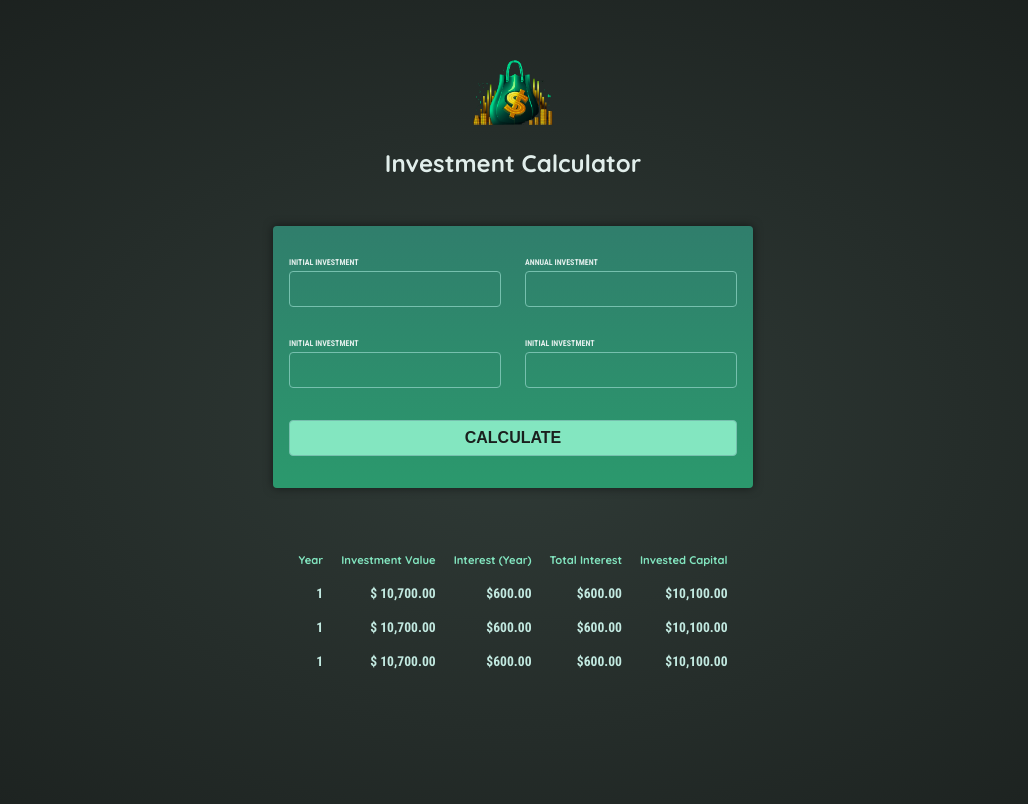
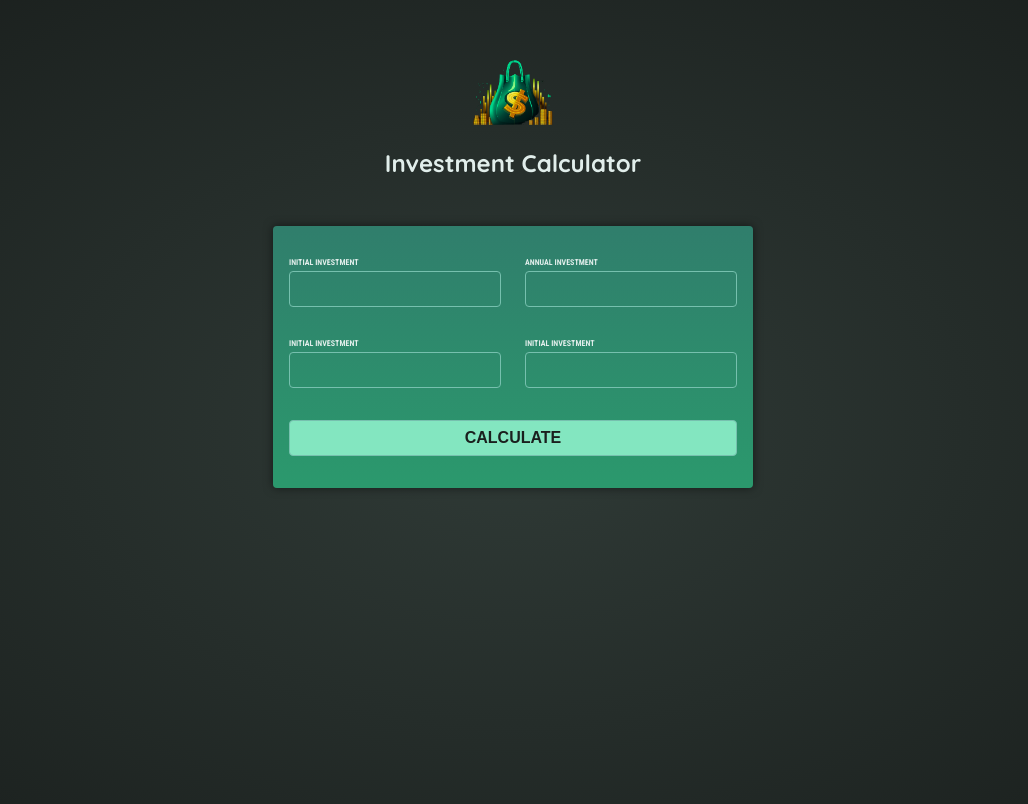
Before and after one commit to racoci/2-investment-calculator, an Angular app: page / in a window 1280 px wide. Shown: the top 804 px of the page, without its empty margins (127-1155 px from the left). Built offline with nearby package versions, Linux system fonts and the light colour scheme.

Commit message:
First draft of the exercise.

```diff
--- a/src/app/app.component.html
+++ b/src/app/app.component.html
@@ -1,3 +1,3 @@
 <app-header />
-<app-user-input />
-<app-investment-results />
+<app-user-input (userInputChange)="userInput=$event" />
+<app-investment-results *ngIf="userInput" [userInput]="userInput"/>
--- a/src/app/investment-results/investment-results.component.html
+++ b/src/app/investment-results/investment-results.component.html
@@ -9,26 +9,12 @@
     </tr>
   </thead>
   <tbody>
-  <tr>
-    <th>1</th>
-    <th>$ 10,700.00</th>
-    <th>$600.00</th>
-    <th>$600.00</th>
-    <th>$10,100.00</th>
-  </tr>
-  <tr>
-    <th>1</th>
-    <th>$ 10,700.00</th>
-    <th>$600.00</th>
-    <th>$600.00</th>
-    <th>$10,100.00</th>
-  </tr>
-  <tr>
-    <th>1</th>
-    <th>$ 10,700.00</th>
-    <th>$600.00</th>
-    <th>$600.00</th>
-    <th>$10,100.00</th>
+  <tr *ngFor="let annualResult of computeAnnualResults()" >
+    <th>{{annualResult.year}}</th>
+    <th>${{annualResult.interest}}</th>
+    <th>${{annualResult.totalInterest}}</th>
+    <th>${{annualResult.valueEndOfYear}}</th>
+    <th>${{annualResult.totalAmountInvested}}</th>
   </tr>
   </tbody>
 </table>
--- a/src/app/investment-results/investment-results.component.ts
+++ b/src/app/investment-results/investment-results.component.ts
@@ -1,12 +1,40 @@
-import { Component } from '@angular/core';
+import {Component, Input} from '@angular/core';
+import {AnnualResults} from "./annual.results";
+import {UserInputData} from "../user-input/user-input.data";
+import {NgForOf} from "@angular/common";
 
 @Component({
   selector: 'app-investment-results',
   standalone: true,
-  imports: [],
+  imports: [
+    NgForOf
+  ],
   templateUrl: './investment-results.component.html',
   styleUrl: './investment-results.component.css'
 })
 export class InvestmentResultsComponent {
+  @Input({required: true}) userInput!: UserInputData;
 
+  computeAnnualResults(): AnnualResults[] {
+    const annualData = [];
+    let investmentValue = this.userInput.initialInvestment;
+
+    for (let i = 0; i < this.userInput.duration; i++) {
+      const year = i + 1;
+      const interestEarnedInYear = investmentValue * (this.userInput.expectedReturn / 100);
+      investmentValue += interestEarnedInYear + this.userInput.annualInvestment;
+      const totalInterest =
+        investmentValue - this.userInput.annualInvestment * year - this.userInput.initialInvestment;
+      annualData.push({
+        year: year,
+        interest: interestEarnedInYear,
+        valueEndOfYear: investmentValue,
+        annualInvestment: this.userInput.annualInvestment,
+        totalInterest: totalInterest,
+        totalAmountInvested: this.userInput.initialInvestment + this.userInput.annualInvestment * year,
+      });
+    }
+
+    return annualData;
+  }
 }
--- a/src/app/user-input/user-input.component.html
+++ b/src/app/user-input/user-input.component.html
@@ -2,28 +2,31 @@
   <div class="input-group" >
     <p>
       <label for="initial-investment">Initial Investment</label>
-      <input type="text" id="initial-investment" name="title" />
+      <input
+        type="text"
+        id="initial-investment"
+        name="Initial Investment" [(ngModel)]="initialInvestment" />
     </p>
 
     <p>
       <label for="annual-investment">Annual Investment</label>
-      <input type="text" id="annual-investment" name="title" />
+      <input type="text" id="annual-investment" name="Annual Investment" [(ngModel)]="annualInvestment"/>
     </p>
   </div>
 
   <div class="input-group" >
     <p>
       <label for="expected-return">Initial Investment</label>
-      <input type="text" id="expected-return" name="title" />
+      <input type="text" id="expected-return" name="Expected Return" [(ngModel)]="expectedReturn"/>
     </p>
 
     <p>
       <label for="duration">Initial Investment</label>
-      <input type="text" id="duration" name="title" />
+      <input type="text" id="duration" name="Duration" [(ngModel)]="duration" />
     </p>
   </div>
 
   <p class="actions">
-    <button type="submit">Calculate</button>
+    <button [disabled]="hasMissingFields()" (click)="onUpdate($event)" type="submit">Calculate</button>
   </p>
 </form>
--- a/src/app/user-input/user-input.component.ts
+++ b/src/app/user-input/user-input.component.ts
@@ -1,12 +1,35 @@
-import { Component } from '@angular/core';
+import {Component, EventEmitter, Input, Output} from '@angular/core';
+import {FormsModule} from "@angular/forms";
+import {UserInputData} from "./user-input.data";
 
 @Component({
   selector: 'app-user-input',
   standalone: true,
-  imports: [],
+  imports: [
+    FormsModule
+  ],
   templateUrl: './user-input.component.html',
   styleUrl: './user-input.component.css'
 })
 export class UserInputComponent {
+  initialInvestment?: number;
+  annualInvestment?: number;
+  expectedReturn?: number;
+  duration?: bigint;
+  @Output() userInputChange = new EventEmitter<UserInputData>()
 
+  onUpdate(event: MouseEvent) {
+    if (this.initialInvestment && this.annualInvestment && this.expectedReturn && this.duration) {
+      this.userInputChange.emit({
+        initialInvestment: this.initialInvestment,
+        annualInvestment: this.annualInvestment,
+        expectedReturn: this.expectedReturn,
+        duration: this.duration
+      })
+    }
+  }
+
+  hasMissingFields() {
+    return !this.initialInvestment || !this.annualInvestment || !this.expectedReturn || !this.duration;
+  }
 }
--- /dev/null
+++ b/src/app/user-input/user-input.data.ts
@@ -0,0 +1,6 @@
+export interface UserInputData {
+  initialInvestment: number;
+  annualInvestment: number;
+  expectedReturn: number;
+  duration: bigint;
+}
```
Also changed, not shown: src/app/app.component.ts (+10 -5 lines), src/app/investment-results/annual.results.ts (added, +8 -0 lines), src/investment-results.ts (deleted, +0 -26 lines).
